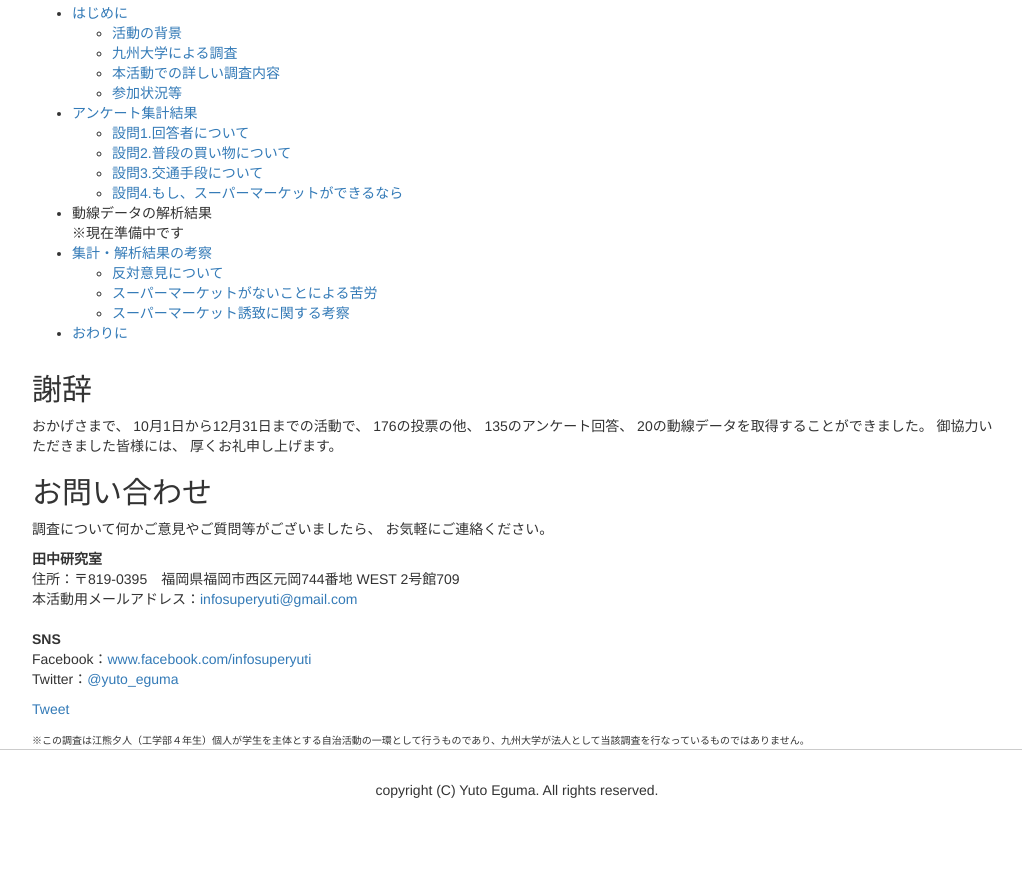
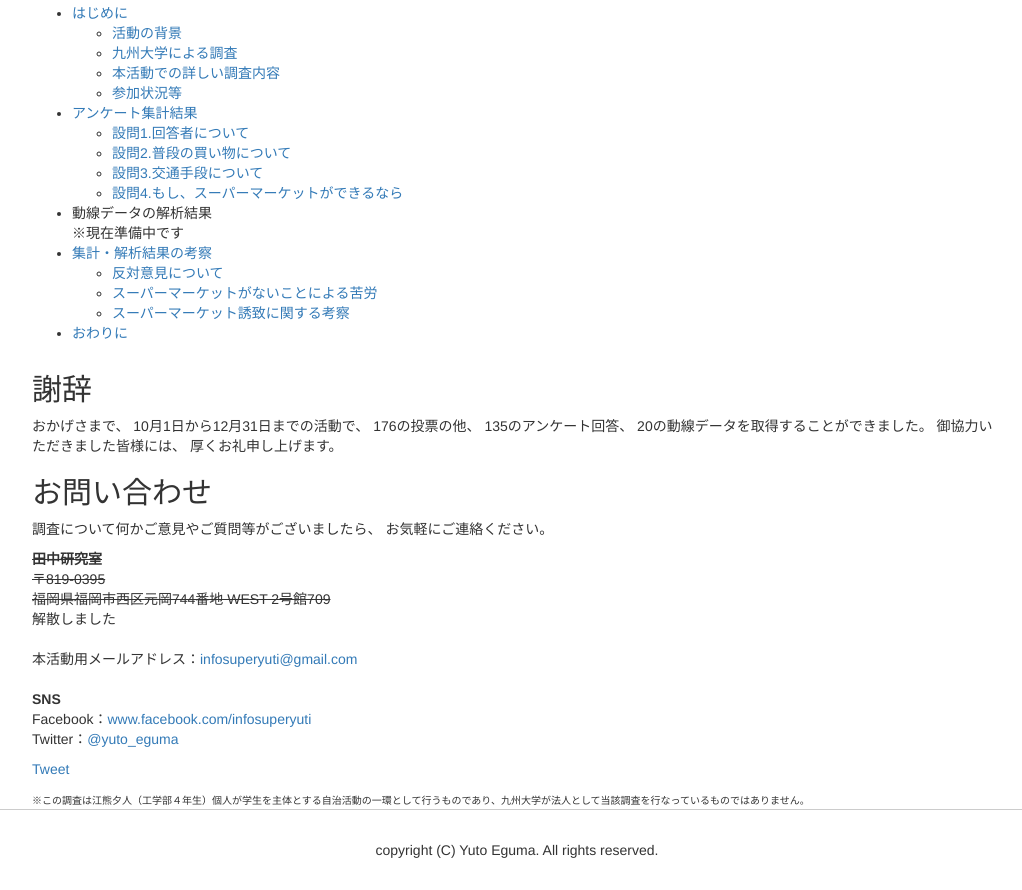
Before and after one commit to YutoEguma/YutoEguma.github.io, a plain HTML site: page index.html in a window 1280 px wide. Shown: the part 677-1567 px from the top of the page, without its empty margins (123-1145 px from the left). Before the commit the page ends 1507 px from the top, so only its background shows below. Drawn offline with nearby package versions, Linux system fonts and the light colour scheme.

Commit message:
pcにも

```diff
--- a/index.html
+++ b/index.html
@@ -143,8 +143,11 @@
 				お気軽にご連絡ください。<br>
 			</p>
 			<p class="pc_only">
-				<b>田中研究室</b><br>
-				住所：〒819-0395　福岡県福岡市西区元岡744番地 WEST 2号館709<br>
+                <span style="text-decoration: line-through;" >
+                    <b>田中研究室</b><br>
+				    〒819-0395<br>福岡県福岡市西区元岡744番地 WEST 2号館709<br>
+                </span>
+                解散しました<br><br>
 				本活動用メールアドレス：<a href="mailto:infosuperyuti@gmail.com">infosuperyuti@gmail.com</a><br>
 				<br>
 				<b>SNS</b><br>
```
